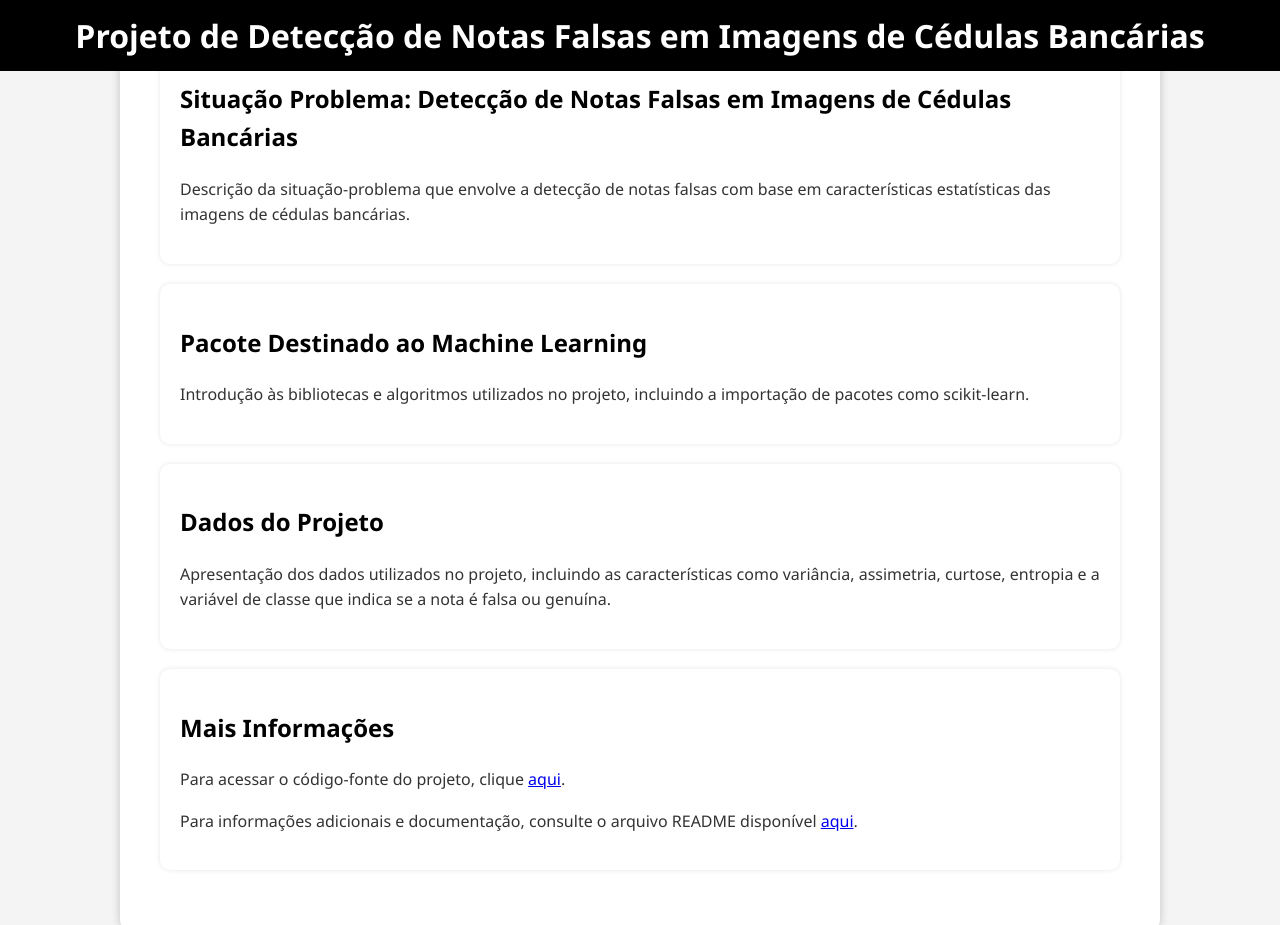
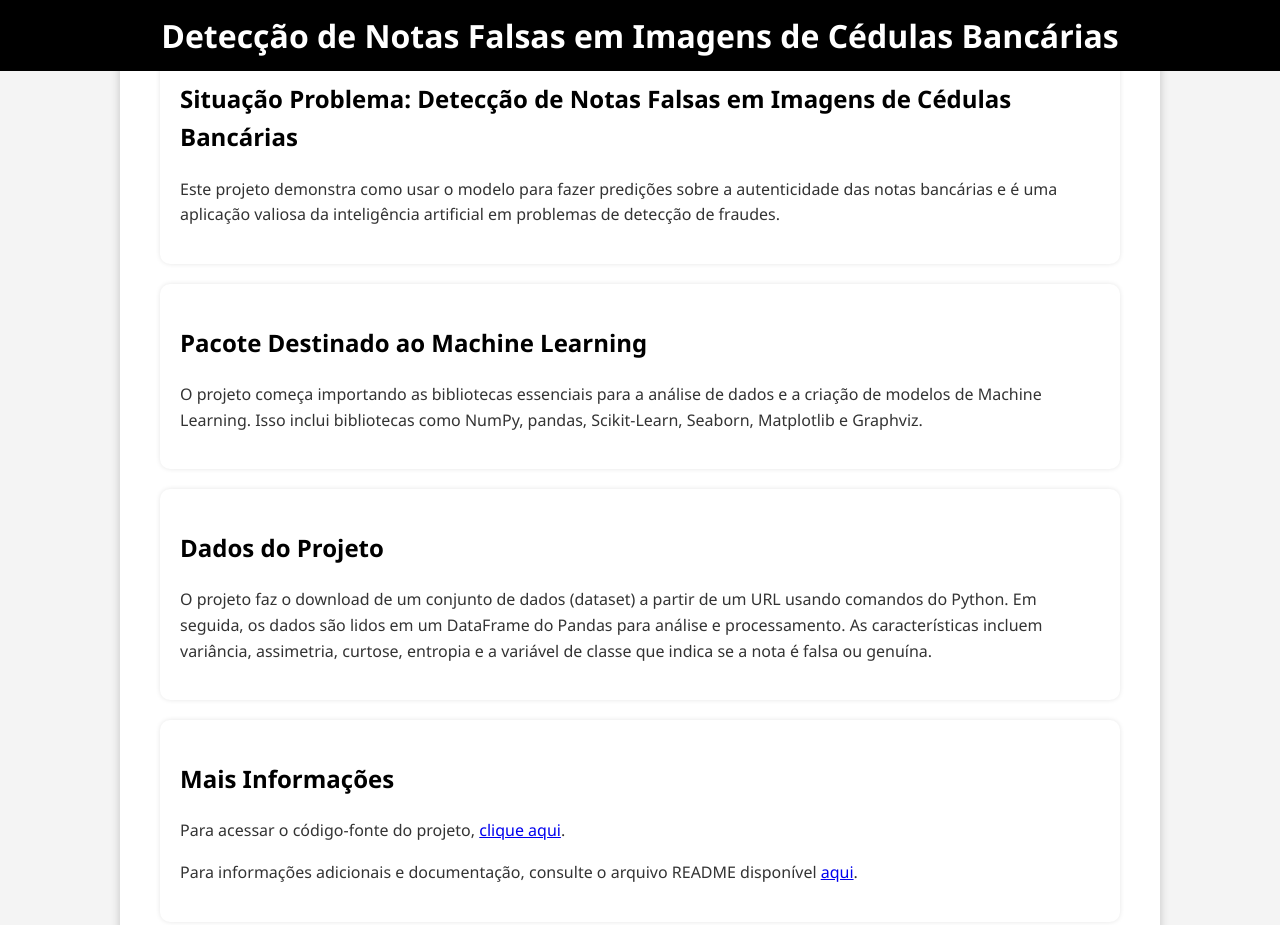
Before and after one commit to vhmartinsp/ml_bank_note_project, a plain HTML site: page index.html in a window 1280 px wide. Shown: the top 925 px of the page. Drawn offline with Linux system fonts and the light colour scheme.

Commit message:
index.html

```diff
--- a/index.html
+++ b/index.html
@@ -3,7 +3,7 @@
 <head>
     <meta charset="UTF-8">
     <meta name="viewport" content="width=device-width, initial-scale=1.0">
-    <title>Projeto de Detecção de Notas Falsas em Imagens de Cédulas Bancárias</title>
+    <title>Detecção de Notas Falsas em Imagens de Cédulas Bancárias</title>
     <style>
         /* Estilos modernos */
         body {
@@ -85,28 +85,28 @@
 </head>
 <body>
     <header class="fixed-header">
-        <h1>Projeto de Detecção de Notas Falsas em Imagens de Cédulas Bancárias</h1>
+        <h1>Detecção de Notas Falsas em Imagens de Cédulas Bancárias</h1>
     </header>
     <div class="container">
         <div class="main-content">
-            <section id="descricao-projeto">
+            <section id="situacao-problema">
                 <h2>Situação Problema: Detecção de Notas Falsas em Imagens de Cédulas Bancárias</h2>
-                <p>Descrição da situação-problema que envolve a detecção de notas falsas com base em características estatísticas das imagens de cédulas bancárias.</p>
+                <p>Este projeto demonstra como usar o modelo para fazer predições sobre a autenticidade das notas bancárias e é uma aplicação valiosa da inteligência artificial em problemas de detecção de fraudes.</p>
             </section>
 
-            <section id="pacote-ml">
+            <section id="pacote-machine-learning">
                 <h2>Pacote Destinado ao Machine Learning</h2>
-                <p>Introdução às bibliotecas e algoritmos utilizados no projeto, incluindo a importação de pacotes como scikit-learn.</p>
+                <p>O projeto começa importando as bibliotecas essenciais para a análise de dados e a criação de modelos de Machine Learning. Isso inclui bibliotecas como NumPy, pandas, Scikit-Learn, Seaborn, Matplotlib e Graphviz.</p>
             </section>
 
-            <section id="dados-projeto">
+            <section id="dados-do-projeto">
                 <h2>Dados do Projeto</h2>
-                <p>Apresentação dos dados utilizados no projeto, incluindo as características como variância, assimetria, curtose, entropia e a variável de classe que indica se a nota é falsa ou genuína.</p>
+                <p>O projeto faz o download de um conjunto de dados (dataset) a partir de um URL usando comandos do Python. Em seguida, os dados são lidos em um DataFrame do Pandas para análise e processamento. As características incluem variância, assimetria, curtose, entropia e a variável de classe que indica se a nota é falsa ou genuína.</p>
             </section>
 
             <section id="mais-informacoes">
                 <h2>Mais Informações</h2>
-                <p>Para acessar o código-fonte do projeto, clique <a href="https://github.com/vhmartinsp/ml_bank_note_project/blob/main/ml_bank_note_project.ipynb" target="_blank">aqui</a>.</p>
+                <p>Para acessar o código-fonte do projeto, <a href="https://github.com/vhmartinsp/ml_bank_note_project/blob/main/ml_bank_note_project.ipynb" target="_blank">clique aqui</a>.</p>
                 <p>Para informações adicionais e documentação, consulte o arquivo README disponível <a href="https://github.com/vhmartinsp/ml_bank_note_project/blob/main/README.md" target="_blank">aqui</a>.</p>
             </section>
         </div>
```
